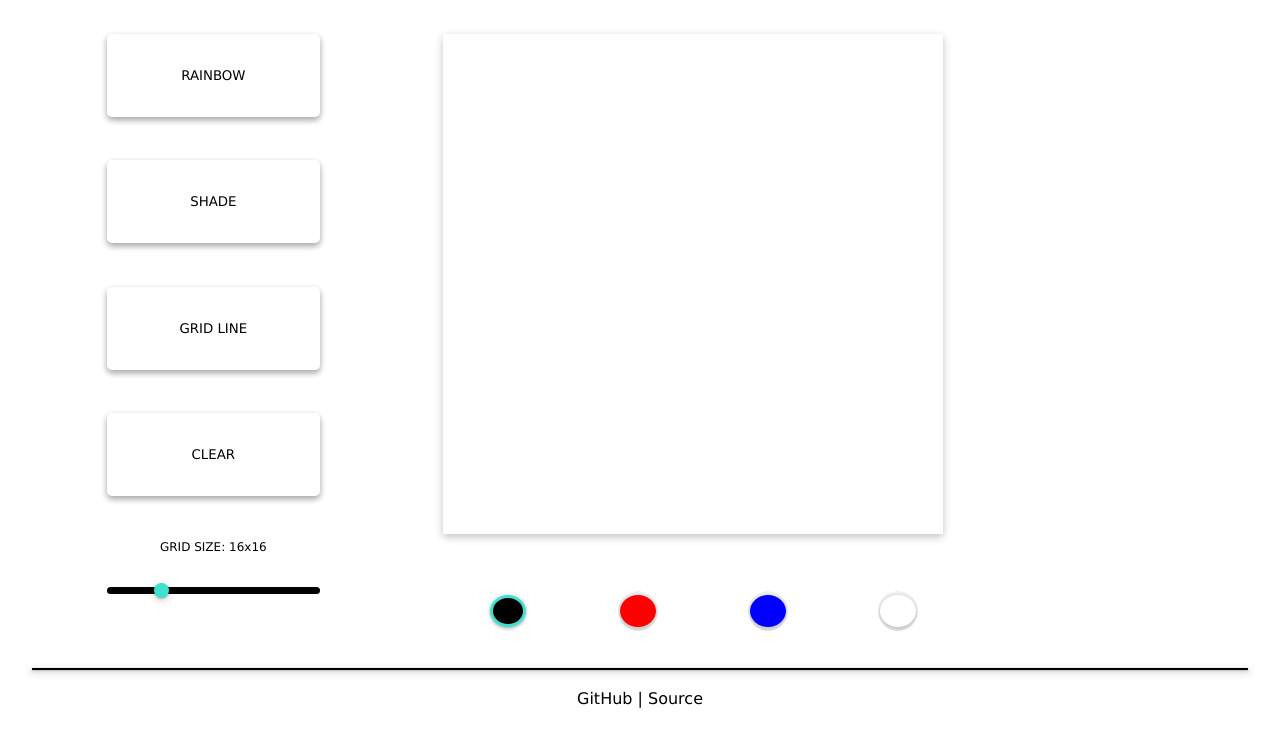
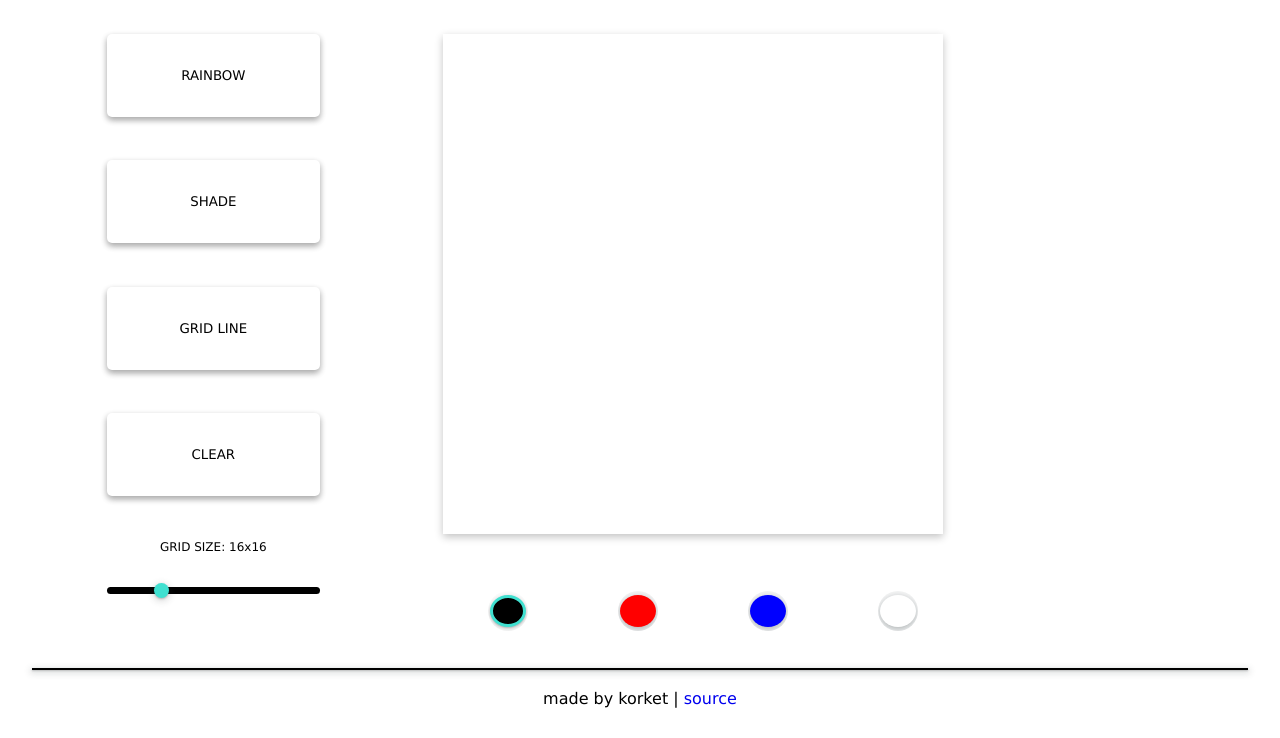
Before and after one commit to korket/etch-a-sketch, a plain HTML site: page index.html in a window 1280 px wide. Shown: the part 62-800 px from the top of the page. Drawn offline with Linux system fonts and the light colour scheme.

Commit message:
feat: add source link

```diff
--- a/index.html
+++ b/index.html
@@ -38,7 +38,7 @@
 
   <footer>
     <hr class="shadow-4">
-    <p><a>GitHub</a> | <a>Source</a></p>
+    <p><a>made by korket</a> | <a href="https://github.com/korket/etch-a-sketch">source</a></p>
     <hr>
   </footer>
 </body>
--- a/style.css
+++ b/style.css
@@ -24,6 +24,10 @@ main {
 
 button {
   background-color: white;
+}
+
+a {
+  text-decoration: none;
 }
 
 /* sketch container */
```
